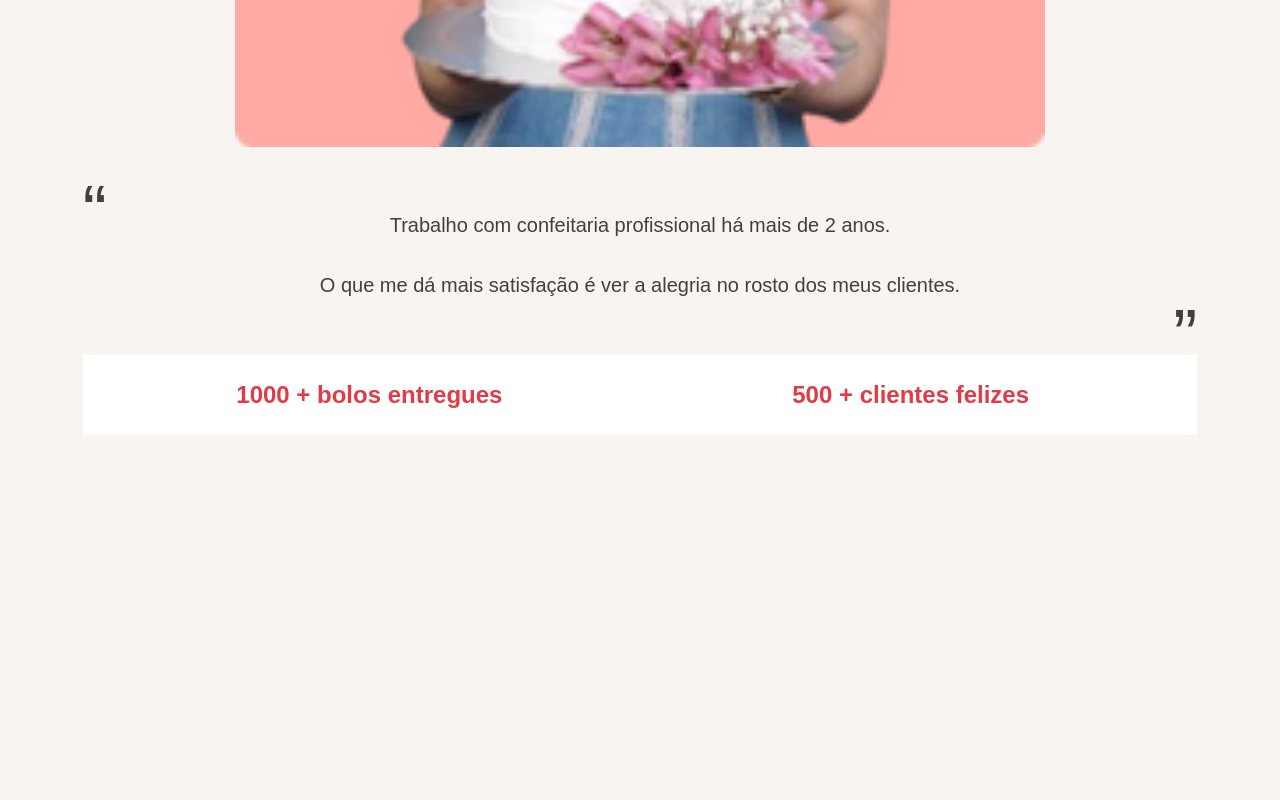
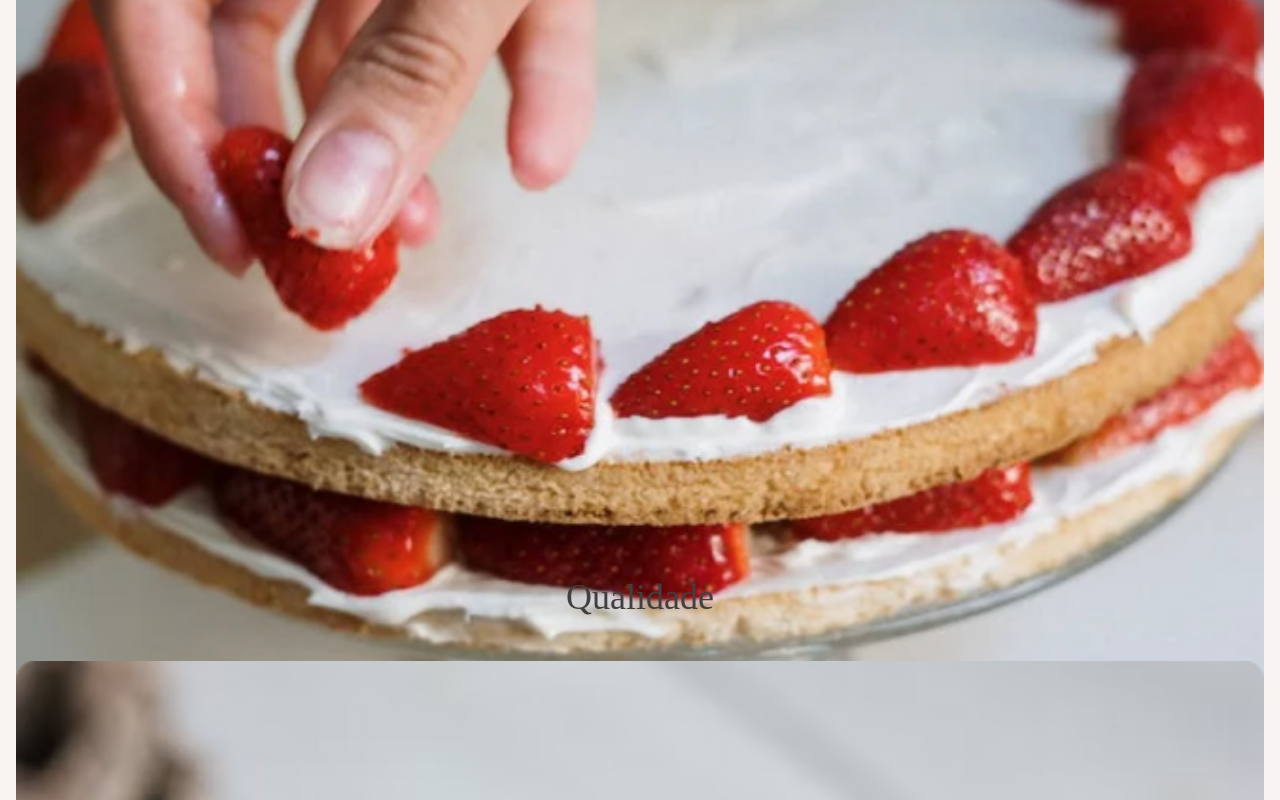
Before and after one commit to edukaki/JenifferCakes, a Next.js app: page / in a window 1280 px wide. Shown: the part 1580-2380 px from the top of the page. Before the commit the page ends 2039 px from the top, so only its background shows below. Built offline with nearby package versions, Linux system fonts and the light colour scheme.

Commit message:
feat(index): add cardMain

```diff
--- a/src/app/page.jsx
+++ b/src/app/page.jsx
@@ -1,18 +1,21 @@
 'use client';
 import Image from 'next/image';
-import carousel1 from '../assets/images/mobile/carousel1_head.png';
-import carousel2 from '../assets/images/mobile/carousel2_head.png';
-import carousel3 from '../assets/images/mobile/carousel3_head.png';
+import carousel1 from '@/assets/images/mobile/carousel1_head.png';
+import carousel2 from '@/assets/images/mobile/carousel2_head.png';
+import carousel3 from '@/assets/images/mobile/carousel3_head.png';
 import Button from '@/components/Button';
-import profile from '../assets/images/mobile/jeniffer-profile.png';
+import profile from '@/assets/images/mobile/jeniffer-profile.png';
 import Carousel from '@/components/Carousel';
+import CardMain from '@/components/CardMain';
+import artisan from '@/assets/images/mobile/artisan.png';
+import quality from '@/assets/images/mobile/quality.png';
 
 export default function Home() {
   return (
     <>
       <header className="h-[calc(100vh-100px)] flex flex-row items-center">
-        <div className="container-mobile flex flex-col items-center">
-          <h1 className="text-center font-bold">Bolos feitos com amor</h1>
+        <div className="flex flex-col items-center">
+          <h1 className="text-center">Bolos feitos com amor</h1>
           <Carousel
             arrImage={[carousel1, carousel2, carousel3]}
             alt="Fatia de bolo"
@@ -25,9 +28,9 @@ export default function Home() {
           />
         </div>
       </header>
-      <main>
-        <section className="container-mobile flex flex-col items-center text-center gap-7 h-screen">
-          <h1 className="text-center w-9/12 tracking-wider leading-snug font-semibold">
+      <main className="flex flex-col gap-24">
+        <section className="flex flex-col items-center text-center gap-7 h-screen">
+          <h1 className="text-center w-9/12 tracking-wider leading-snug">
             Oi, eu sou a Jennifer !
           </h1>
           <Image
@@ -45,7 +48,7 @@ export default function Home() {
               clientes.
             </p>
             <span className="text-7xl -mb-10 text-right w-full">”</span>
-            <div className="grid grid-cols-2 container-mobile py-2 my-6 text-center bg-white text-red-strong">
+            <div className="grid grid-cols-2 py-2 my-6 text-center bg-white text-red-strong">
               <span className="text-2xl p-4 font-semibold">
                 1000 + bolos entregues
               </span>
@@ -55,6 +58,24 @@ export default function Home() {
             </div>
           </div>
         </section>
+        <CardMain
+          title="Artesanal"
+          src={artisan}
+          color="green"
+          alt="bolo sendo decorado a mão com morangos"
+          subtitle="Lindos bolos feitos a mão"
+          text="Cada bolo é confeitado com carinho e cada detalhe é considerado essencial"
+          right
+        />
+        <CardMain
+          title="Qualidade"
+          src={quality}
+          color="pink"
+          alt="bolo com frutas vermelhas"
+          subtitle="Ingredientes selecionados"
+          text="Somente ingredientes frescos e de qualidade fazem parte da nossa receita"
+          left
+        />
       </main>
     </>
   );
```
